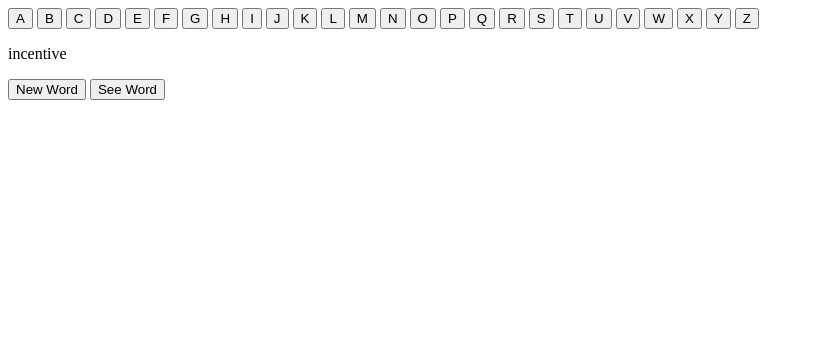
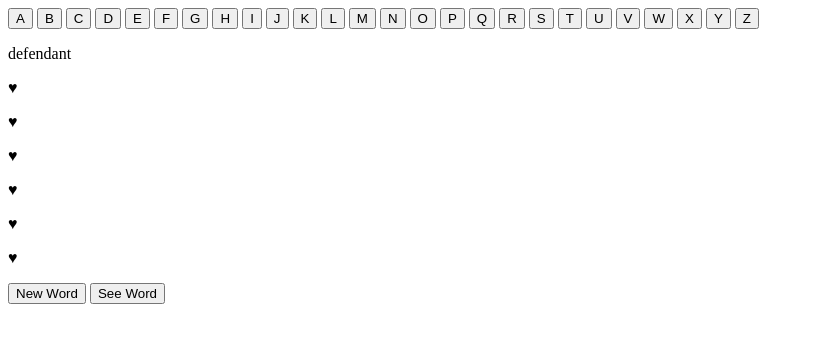
Before and after one commit to LeslyA08/Game-Project, a plain HTML site: page index.html in a window 1280 px wide. Both pictures are taken after a click on the button "New Word". Shown: the whole page, without its empty margins (0-814 px from the left). Drawn offline with nearby package versions, Linux system fonts and the light colour scheme; files that its build step writes are made by us from their sources.

Commit message:
Added newWord.addEventListener, can generate 1 random word and display it

```diff
--- a/index.html
+++ b/index.html
@@ -40,7 +40,15 @@
     <p></p>
 </div>
 <div>
-    <button>New Word</button>
+    <p>♥</p>
+    <p>♥</p>
+    <p>♥</p>
+    <p>♥</p>
+    <p>♥</p>
+    <p>♥</p>
+</div>
+<div>
+    <button class="newWord">New Word</button>
     <button>See Word</button>
 </div>
 <script src="script.js"></script>
--- a/script.js
+++ b/script.js
@@ -1,5 +1,14 @@
 const words = ["education", "voter", "principle", "defendant", "elapse", "incentive"];
 const chosenWord = words[Math.floor(Math.random()*words.length)];
+const chosenWord2 = words[Math.floor(Math.random()*words.length)];
 
 let displayedWord = document.querySelector("p");
-displayedWord.innerHTML = chosenWord;
+const newWord = document.querySelector(".newWord");
+
+newWord.addEventListener('click', () =>{
+    if (displayedWord === ""){
+    displayedWord.textContent = chosenWord;
+    } else {
+    displayedWord.textContent = chosenWord2;
+    }
+});
```
Also changed, not shown: 1 other file.
